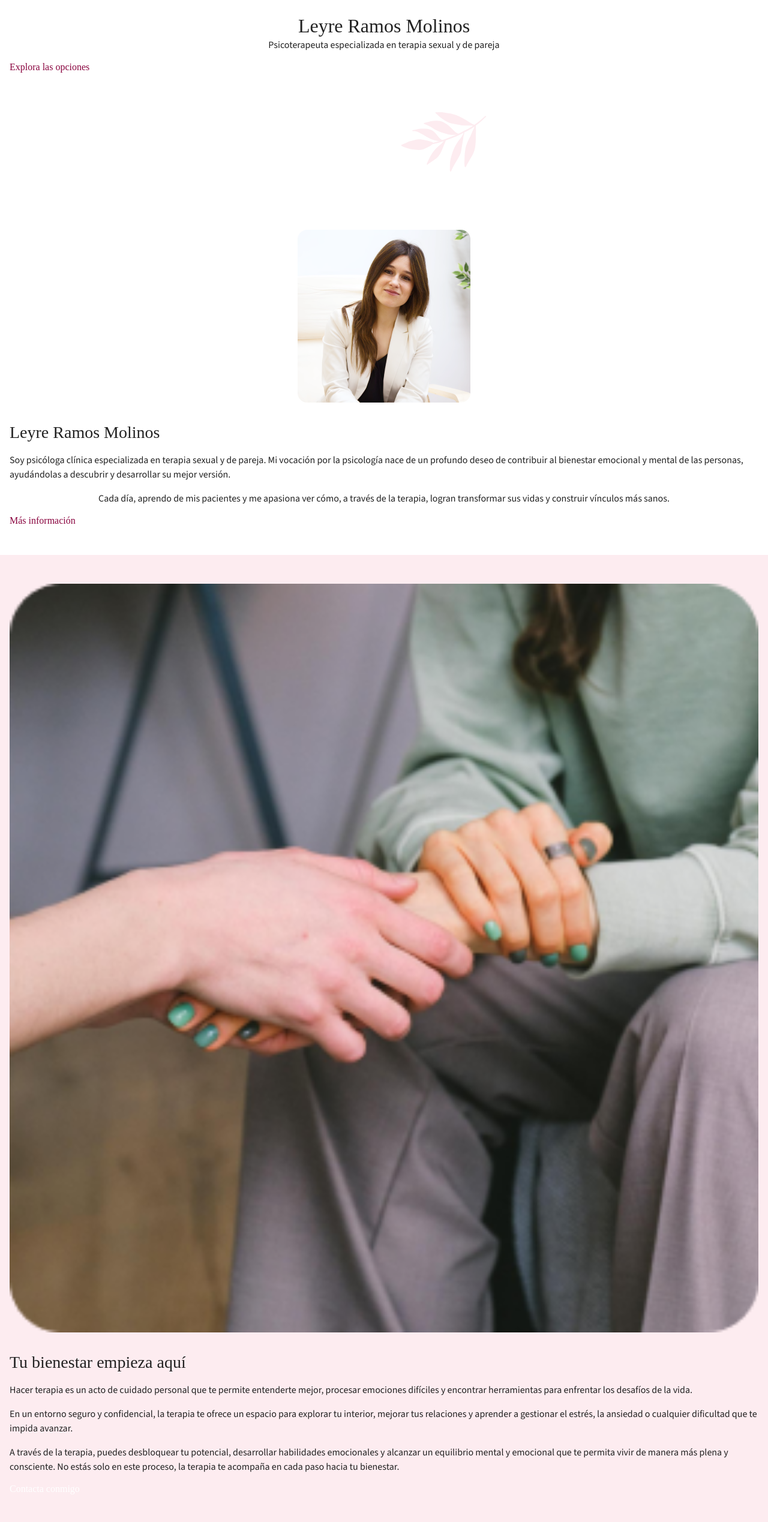
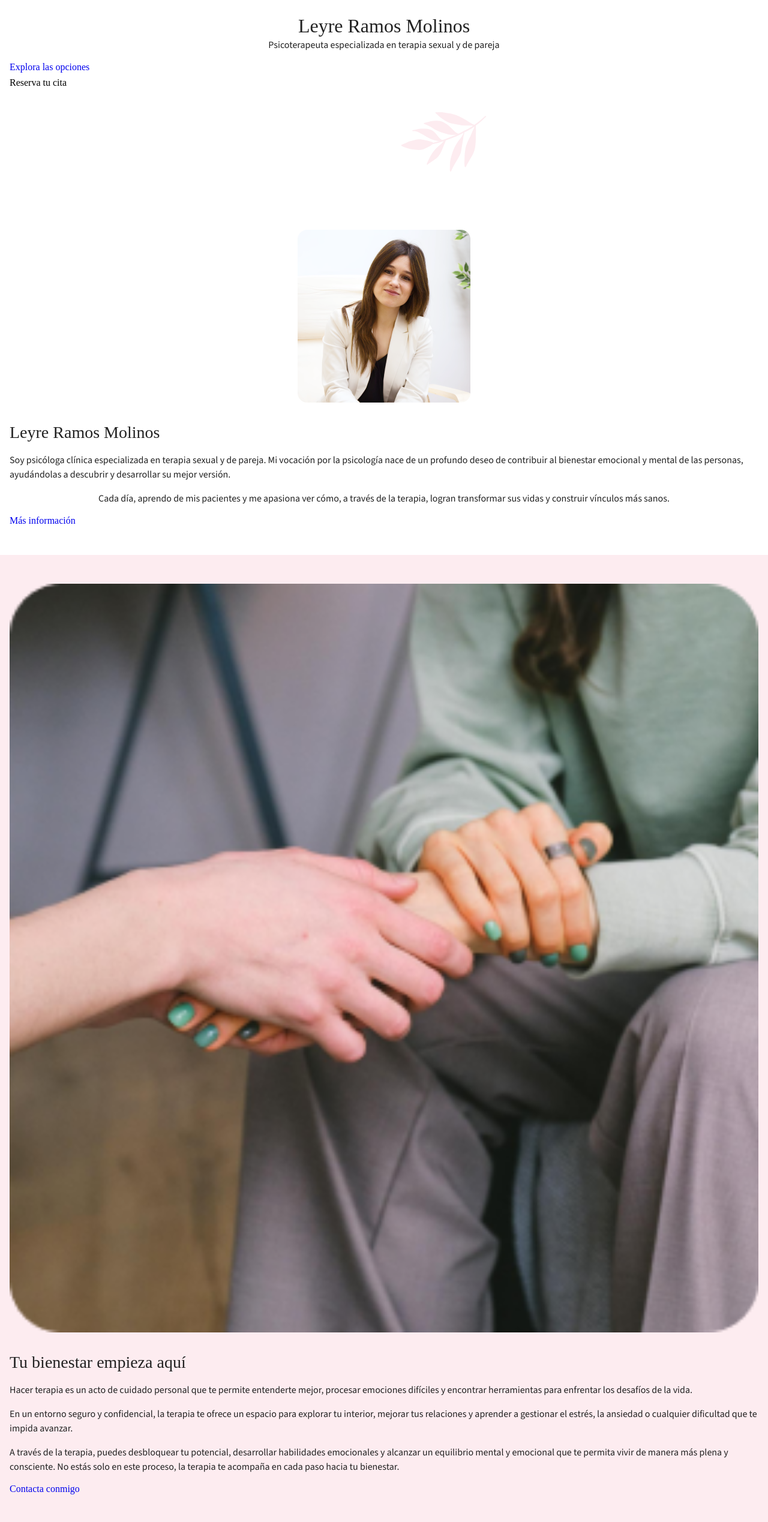
Before and after one commit to ellisoalgo/leyreramosmolinos, a React (Vite) app: page /contacto in a window 1280 px wide. Shown: the part 89-2626 px from the top of the page at 60% size. Built offline with nearby package versions, Linux system fonts and the light colour scheme.

Commit message:
link fixes

```diff
--- a/src/components/Contacto.jsx
+++ b/src/components/Contacto.jsx
@@ -217,8 +217,8 @@ function Contacto() {
                         614 278 073
                     </p>
                     <div className='sectAdd-address_links-btn'>
-                        <md-outlined-button>
-                            <a href="https://maps.app.goo.gl/SZDsLjan8uCMw6q86">Ver en Google Maps</a>
+                        <md-outlined-button href="https://maps.app.goo.gl/SZDsLjan8uCMw6q86" target='_blank'>
+                            Ver en Google Maps
                         </md-outlined-button>
                     </div>
                 </div>
--- a/src/components/Cta.jsx
+++ b/src/components/Cta.jsx
@@ -10,8 +10,8 @@ function Cta() {
           <p className='cta-p'><em className='cta-em'> oportunidades</em></p>
           <p className='cta-p'> de crecimiento</p>
           <div className='cta-btn'>
-            <md-filled-button>
-              <a href="https://calendly.com/leyreramospsico" target="_blank">Reserva tu cita</a>
+            <md-filled-button href="https://calendly.com/leyreramospsico" target="_blank">
+              Reserva tu cita
             </md-filled-button>
           </div>
         </div>
--- a/src/components/Header.jsx
+++ b/src/components/Header.jsx
@@ -44,8 +44,8 @@ function Header() {
                   </button>
                 </li>
               </ul>
-              <md-outlined-button>
-                <a href='https://calendly.com/leyreramospsico' target="_blank">Reserva tu cita</a>
+              <md-outlined-button href='https://calendly.com/leyreramospsico' target="_blank">
+                Reserva tu cita
               </md-outlined-button>
             </div>
         </nav>
--- a/src/components/Hero.jsx
+++ b/src/components/Hero.jsx
@@ -10,14 +10,14 @@ function Hero() {
         <h1 className='hero-h1'>Leyre Ramos Molinos</h1>
         <p className='hero-text'>Psicoterapeuta especializada en terapia sexual y de pareja</p>
         <div className='hero-btn'>
+          <HashLink smooth to="#tipos-de-terapia">
             <md-outlined-button>
-              <HashLink smooth to="#tipos-de-terapia">Explora las opciones</HashLink>
+              Explora las opciones
             </md-outlined-button>
-            <md-filled-button>
-              <a href="https://calendly.com/leyreramospsico" target="_blank">
-                  Reserva tu cita
-                </a>
-            </md-filled-button>
+          </HashLink>
+          <md-filled-button href="https://calendly.com/leyreramospsico" target="_blank">
+            Reserva tu cita
+          </md-filled-button>
         </div>
         <div className='hero-imgs'>
           <img src={AnchaXs} alt="" className='hero-imgs_1'/>
--- a/src/components/Reserva.jsx
+++ b/src/components/Reserva.jsx
@@ -12,21 +12,21 @@ function Reserva() {
         <div className='reserva-card'>
             <h3 className='reserva-card_h3'>Psicoterapia online</h3>
             <p className='reserva-card_text'>Accede a la terapia desde la comodidad de tu hogar. Apto para personas que prefieren sesiones a distancia.</p>
-            <md-filled-button className='reserva-card_btn'>
-                <a href="https://calendly.com/leyreramospsico/psicoterapia-online" target="_blank" className='reserva-card_btn-link'>
+            <md-filled-button className='reserva-card_btn' href="https://calendly.com/leyreramospsico/psicoterapia-online" target="_blank">
+                <div  className='reserva-card_btn-link'>
                     <img src={Online} alt="" className='reserva-card_btn-link_icon'/>
                     <span className='reserva-card_btn-link_text'>Reserva tu cita online</span>
-                </a>
+                </div>
             </md-filled-button>
         </div>
         <div className='reserva-card'>
             <h3 className='reserva-card_h3'>Psicoterapia presencial</h3>
             <p className='reserva-card_text'>Reunión conmigo en persona. Ideal para quienes prefieren interacciones cara a cara.</p>
-            <md-filled-button className='reserva-card_btn'>
-                <a href="https://calendly.com/leyreramospsico/psicoterapia-presencial" target="_blank" className='reserva-card_btn-link'>
+            <md-filled-button className='reserva-card_btn' href="https://calendly.com/leyreramospsico/psicoterapia-presencial" target="_blank" >
+                <div className='reserva-card_btn-link'>
                     <img src={Presencial} alt="" className='reserva-card_btn-link_icon'/>
                     <span className='reserva-card_btn-link_text'>Reserva tu cita presencial</span>
-                </a>
+                </div>
             </md-filled-button>
         </div>
     </section>
--- a/src/components/Sobremi.jsx
+++ b/src/components/Sobremi.jsx
@@ -14,9 +14,12 @@ function Sobremi() {
       <p className='sobreMi-text'>
         Cada día, aprendo de mis pacientes y me apasiona ver cómo, a través de la terapia, logran transformar sus vidas y construir vínculos más sanos.
       </p>
-      <md-outlined-button>
-        <Link to='/sobre-mi'>Más información</Link>
-      </md-outlined-button>
+      <Link to='/sobre-mi' className='sobreMi-link'>
+        <md-outlined-button>
+          Más información
+        </md-outlined-button>
+      </Link>
+
     </section>
   )
 }
--- a/src/components/Terapia.jsx
+++ b/src/components/Terapia.jsx
@@ -17,9 +17,11 @@ function Terapia() {
         <p className='terapia-text'>
             A través de la terapia, puedes desbloquear tu potencial, desarrollar habilidades emocionales y alcanzar un equilibrio mental y emocional que te permita vivir de manera más plena y consciente. No estás solo en este proceso, la terapia te acompaña en cada paso hacia tu bienestar.
         </p>
-        <md-filled-button>
-          <Link to="/contacto">Contacta conmigo</Link>
-        </md-filled-button>
+        <Link to="/contacto">
+          <md-filled-button>
+            Contacta conmigo
+          </md-filled-button>
+        </Link>
     </section>
   )
 }
--- a/src/styles/Header.scss
+++ b/src/styles/Header.scss
@@ -60,6 +60,10 @@
                         color: var(--grey02);
                     }
 
+                    a:-webkit-any-link{
+                        color: var(--grey02);
+                    }
+
                     &:hover{
                         text-decoration: underline;
                     }
--- a/src/styles/Sobremi.scss
+++ b/src/styles/Sobremi.scss
@@ -4,6 +4,7 @@
     flex-direction: column;
     align-items: center;
     gap: 16px;
+    width: 100%;
 
 
     &-img{
@@ -23,18 +24,7 @@
         color: var(--grey03);
     }
 
-    &-btn{
-        height: 40px;
+    &-link{
         width: 100%;
-        padding: 8px 16px;
-        border: 0.8px solid var(--primary);
-        border-radius: 4px;
-        background-color: transparent;
-        font: var(--md-btn);
-        text-align: center;
-
-        a:visited{
-            color: var(--primary);
-        }
     }
 }
```
Also changed, not shown: 1 other file (tests, documents, lock files or other folders).
